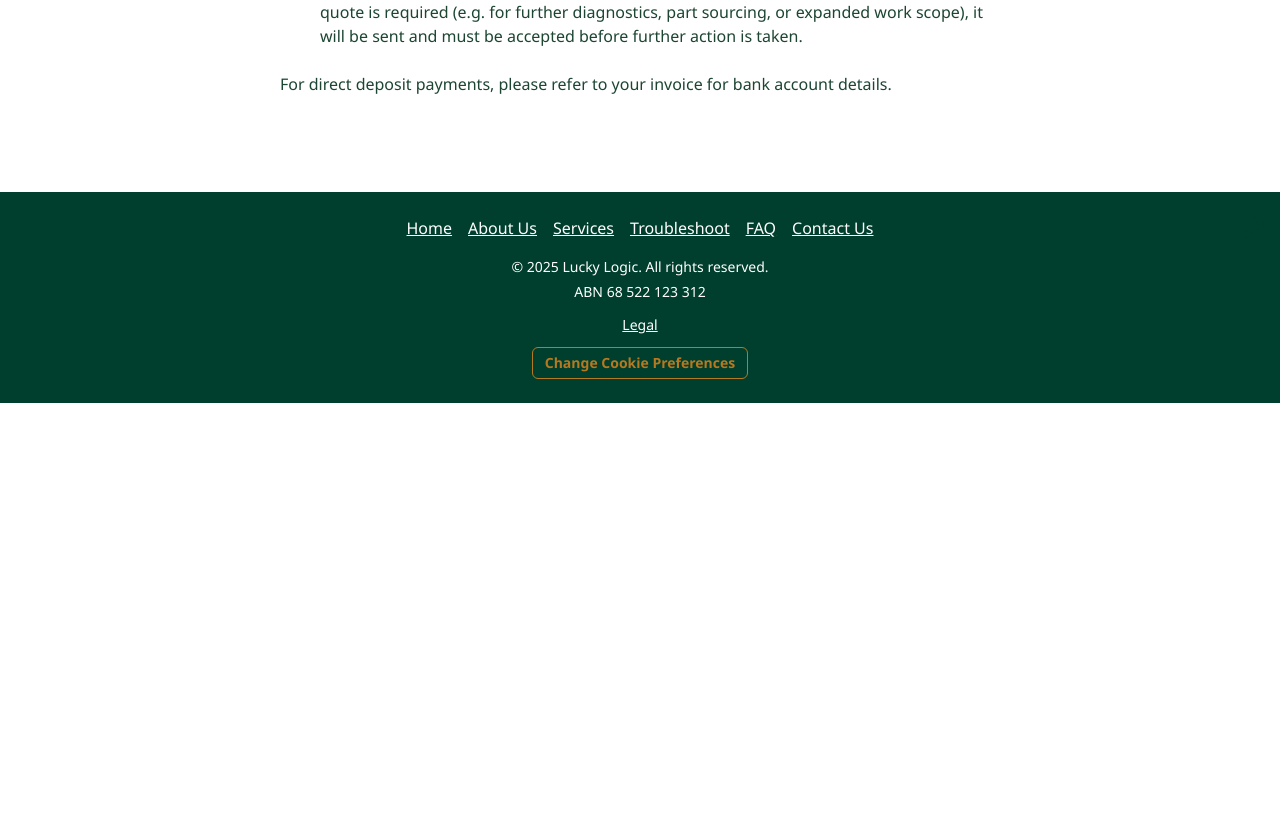
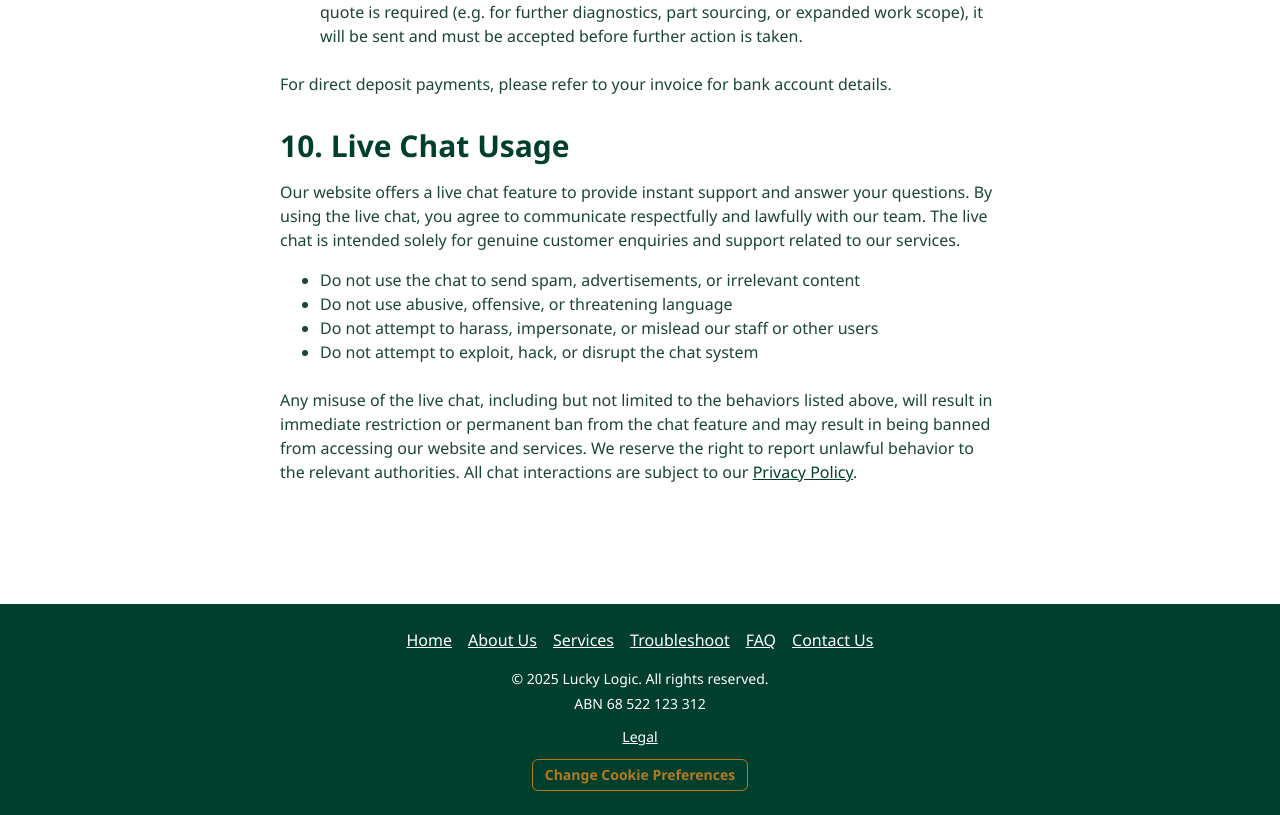
Before and after one commit to Neesonn/luckylogicit, a Next.js app: page /terms in a window 1280 px wide. Shown: the part 2506-3321 px from the top of the page. Before the commit the page ends 2909 px from the top, so only its background shows below. Built offline with nearby package versions, Linux system fonts and the light colour scheme.

Commit message:
commit all changes

```diff
--- a/app/cookie-policy/page.tsx
+++ b/app/cookie-policy/page.tsx
@@ -44,6 +44,7 @@ export default function CookiePolicyPage() {
           </ListItem>
           <ListItem>
             <strong>Chat Cookies:</strong> Enable live chat support via Crisp (only after you consent via our cookie banner).
+            Chat cookies are required for the chatbox to function. Any information you provide in the chat is subject to Crisp's <Link href="https://crisp.chat/en/privacy/" isExternal textDecoration="underline" color="brand.green" rel="noopener noreferrer">Privacy Policy</Link>.
           </ListItem>
           <ListItem>
             <strong>Form Cookies:</strong> Our contact forms are powered by Formspree, which may set cookies to facilitate secure form submissions.
--- a/app/privacy-policy/page.tsx
+++ b/app/privacy-policy/page.tsx
@@ -49,6 +49,10 @@ export default function PrivacyPolicyPage() {
           <ListItem>Enhance your experience on our website and services (including analytics and cookies, with your consent)</ListItem>
           <ListItem>Send marketing communications if you have consented (you may opt out at any time)</ListItem>
         </UnorderedList>
+
+        <Text mb={6}>
+          <strong>Live Chat Notice:</strong> When you use our live chat feature, any information you provide (such as your name, email, and chat content) is stored and processed by our chat provider, Crisp. Lucky Logic does not store chat transcripts on its own servers. Your chat interactions are subject to <Link href="https://crisp.chat/en/privacy/" color="brand.green" textDecoration="underline" isExternal rel="noopener noreferrer">Crisp's Privacy Policy</Link>.
+        </Text>
 
         <Heading as="h2" size="lg" mt={8} mb={4} color="brand.green">
           3. Disclosure of Your Information
--- a/app/terms/page.tsx
+++ b/app/terms/page.tsx
@@ -148,6 +148,22 @@ export default function TermsPage() {
         <Text>
           For direct deposit payments, please refer to your invoice for bank account details.
         </Text>
+
+        <Heading as="h2" size="lg" mt={8} mb={4} color="brand.green">
+          10. Live Chat Usage
+        </Heading>
+        <Text mb={4}>
+          Our website offers a live chat feature to provide instant support and answer your questions. By using the live chat, you agree to communicate respectfully and lawfully with our team. The live chat is intended solely for genuine customer enquiries and support related to our services.
+        </Text>
+        <UnorderedList mb={6} pl={6}>
+          <ListItem>Do not use the chat to send spam, advertisements, or irrelevant content</ListItem>
+          <ListItem>Do not use abusive, offensive, or threatening language</ListItem>
+          <ListItem>Do not attempt to harass, impersonate, or mislead our staff or other users</ListItem>
+          <ListItem>Do not attempt to exploit, hack, or disrupt the chat system</ListItem>
+        </UnorderedList>
+        <Text mb={6}>
+          Any misuse of the live chat, including but not limited to the behaviors listed above, will result in immediate restriction or permanent ban from the chat feature and may result in being banned from accessing our website and services. We reserve the right to report unlawful behavior to the relevant authorities. All chat interactions are subject to our <Link href="/privacy-policy" color="brand.green" textDecoration="underline">Privacy Policy</Link>.
+        </Text>
       </Box>
     </>
   );
--- a/components/Footer.tsx
+++ b/components/Footer.tsx
@@ -303,7 +303,19 @@ export default function Footer() {
                 </Text>
               </ModalBody>
               <ModalFooter display="flex" flexDirection="column" gap={2}>
-                <Button colorScheme="green" w="100%" size="lg" type="submit" borderRadius="lg" isLoading={isLoadingChat} loadingText="Loading chat...">
+                <Button
+                  w="100%"
+                  size="lg"
+                  type="submit"
+                  borderRadius="lg"
+                  isLoading={isLoadingChat}
+                  loadingText="Loading chat..."
+                  bg="brand.green"
+                  color="white"
+                  _hover={{ bg: '#14543a', boxShadow: 'md' }}
+                  _active={{ bg: '#003f2d' }}
+                  _focus={{ boxShadow: '0 0 0 2px #c9a227' }}
+                >
                   Start Chat
                 </Button>
                 <Button variant="ghost" onClick={onChatClose} w="100%" size="lg" borderRadius="lg" isDisabled={isLoadingChat}>Cancel</Button>
```
Also changed, not shown: app/faq/page.tsx (+24 -0 lines).
